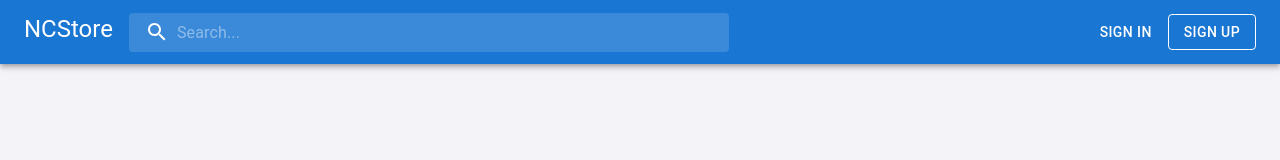
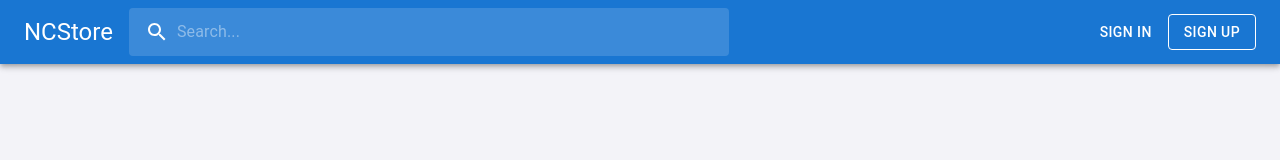
Before and after one commit to MrBattary/ncstore-front, a React (Create React App) app: page /products in a window 1280 px wide. Shown: the top 160 px of the page. Built offline with nearby package versions, Linux system fonts and the light colour scheme.

Commit message:
NS-123 Fixed bug with search events

```diff
--- a/src/elements/components/navigation/NavigationBar.tsx
+++ b/src/elements/components/navigation/NavigationBar.tsx
@@ -136,7 +136,7 @@ const NavigationBar: React.FC<navigationBarProps> = () => {
         <Box sx={{ flexGrow: 1 }}>
             <AppBar position='static'>
                 <Toolbar>
-                    <Stack spacing={2} direction='row' flexGrow={1}>
+                    <Stack spacing={2} direction='row' alignItems='center' flexGrow={1}>
                         <Link
                             variant='h5'
                             color='inherit'
--- a/src/elements/components/search_field/SearchField.tsx
+++ b/src/elements/components/search_field/SearchField.tsx
@@ -41,20 +41,24 @@ const SearchField: React.FC<searchFieldProps> = ({ placeholder, onSearch }) => {
     const StyledInputBase = styled(InputBase)(({ theme }) => ({
         color: 'inherit',
         width: '100%',
+        padding: theme.spacing(1, 1, 1, 1),
+        // vertical padding + font size from searchIcon
+        paddingLeft: `calc(1em + ${theme.spacing(4)})`,
         '& .MuiInputBase-input': {
-            padding: theme.spacing(1, 1, 1, 1),
-            // vertical padding + font size from searchIcon
-            paddingLeft: `calc(1em + ${theme.spacing(4)})`,
             width: '100%',
         },
     }));
 
     const [searchText, setSearchText] = useState('');
 
+    const handleChange = (e: React.ChangeEvent<HTMLInputElement>) => {
+        e.preventDefault();
+        setSearchText(e.target.value);
+    };
+
     const tryToDoSearch = (e: React.KeyboardEvent<HTMLInputElement>) => {
         if (e.key === 'Enter') {
             doSearch();
-            e.preventDefault();
         }
     };
 
@@ -69,10 +73,11 @@ const SearchField: React.FC<searchFieldProps> = ({ placeholder, onSearch }) => {
             </SearchIconWrapper>
             <StyledInputBase
                 className='search__input'
+                autoFocus
                 placeholder={placeholder}
+                value={searchText}
                 inputProps={{ 'aria-label': 'search' }}
-                value={searchText}
-                onChange={() => setSearchText(searchText)}
+                onChange={handleChange}
                 onKeyDown={tryToDoSearch}
             />
         </Search>
```
